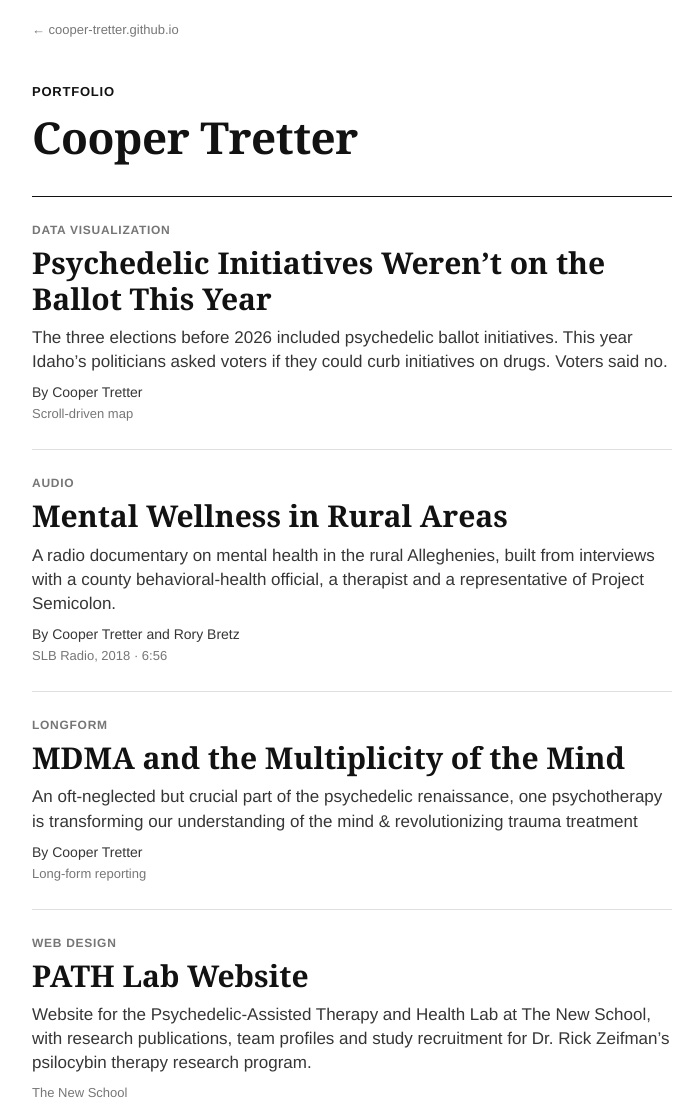
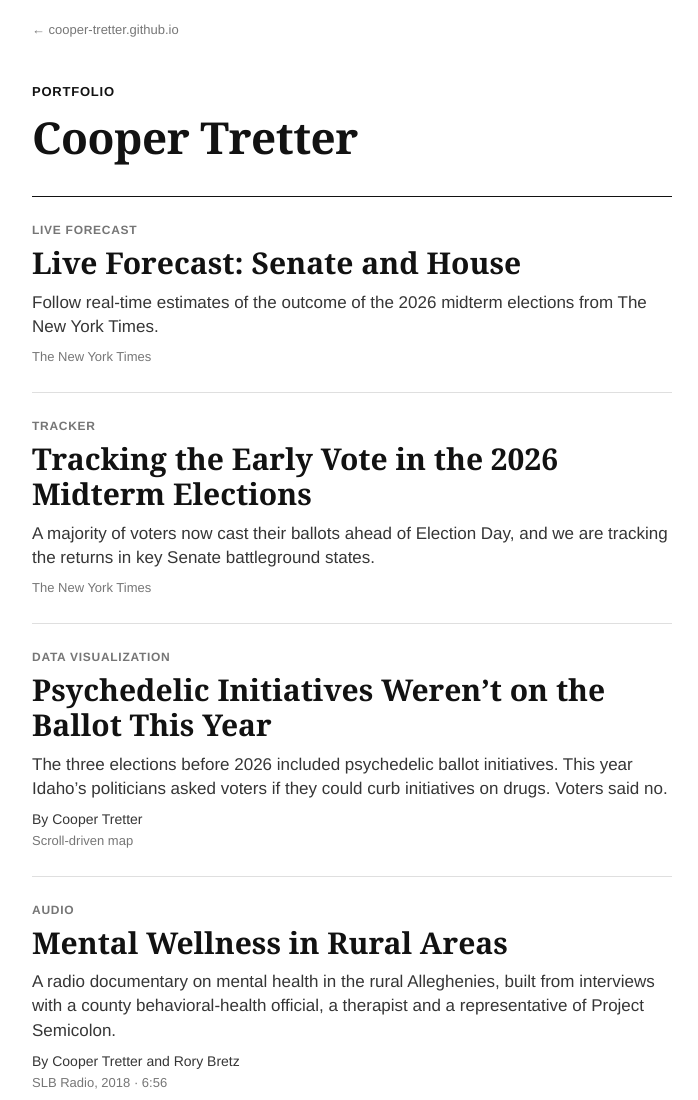
Before and after one commit to cooper-tretter/cooper-tretter.github.io, a plain HTML site: page portfolio/index.html in a window 1280 px wide. Shown: the top 1100 px of the page, without its empty margins (288-986 px from the left). Drawn offline with Linux system fonts and the light colour scheme.

Commit message:
Portfolio: add Needle and early-vote tracker at top
Co-Authored-By: Claude Sonnet 5.5 <noreply@anthropic.com>

```diff
--- a/portfolio/index.html
+++ b/portfolio/index.html
@@ -13,6 +13,8 @@
 <div class="sect">Portfolio</div>
 <h1>Cooper Tretter</h1>
 <div class="list">
+<article class="item"><div class="kind">Live forecast</div><h2><a href="https://www.nytimes.com/interactive/2026/11/03/us/elections/results-needle-senate-house-forecast.html" target="_blank" rel="noopener">Live Forecast: Senate and House</a></h2><p>Follow real-time estimates of the outcome of the 2026 midterm elections from The New York Times.</p><div class="meta">The New York Times</div></article>
+<article class="item"><div class="kind">Tracker</div><h2><a href="https://www.nytimes.com/interactive/2026/us/elections/midterm-elections-early-voting-tracker-battleground-states.html" target="_blank" rel="noopener">Tracking the Early Vote in the 2026 Midterm Elections</a></h2><p>A majority of voters now cast their ballots ahead of Election Day, and we are tracking the returns in key Senate battleground states.</p><div class="meta">The New York Times</div></article>
 <article class="item"><div class="kind">Data visualization</div><h2><a href="psychedelics/">Psychedelic Initiatives Weren’t on the Ballot This Year</a></h2><p>The three elections before 2026 included psychedelic ballot initiatives. This year Idaho’s politicians asked voters if they could curb initiatives on drugs. Voters said no.</p><div class="by">By Cooper Tretter</div><div class="meta">Scroll-driven map</div></article>
 <article class="item"><div class="kind">Audio</div><h2><a href="mental-wellness-rural/">Mental Wellness in Rural Areas</a></h2><p>A radio documentary on mental health in the rural Alleghenies, built from interviews with a county behavioral-health official, a therapist and a representative of Project Semicolon.</p><div class="by">By Cooper Tretter and Rory Bretz</div><div class="meta">SLB Radio, 2018 · 6:56</div></article>
 <article class="item"><div class="kind">Longform</div><h2><a href="mdma-multiplicity/">MDMA and the Multiplicity of the Mind</a></h2><p>An oft-neglected but crucial part of the psychedelic renaissance, one psychotherapy is transforming our understanding of the mind &amp; revolutionizing trauma treatment</p><div class="by">By Cooper Tretter</div><div class="meta">Long-form reporting</div></article>
```
